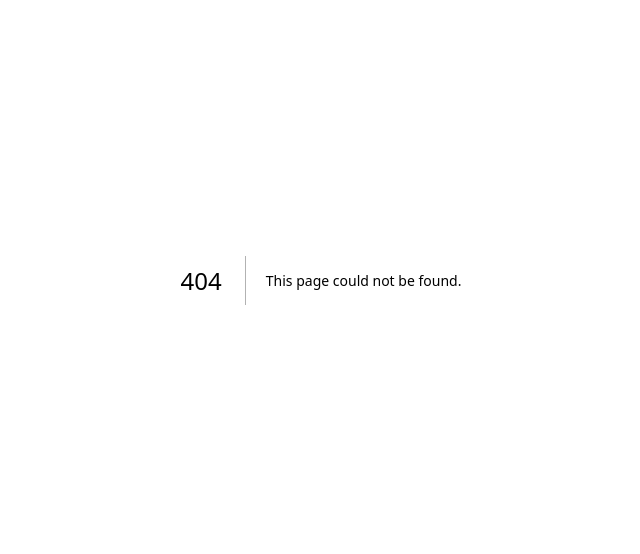
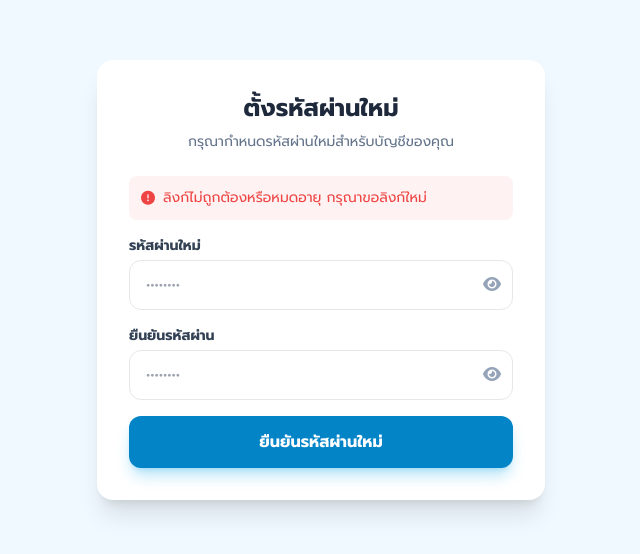
Before and after one commit to twanty979-hue/scan-food, a Next.js app: page /auth/reset-password in a window 1280 px wide. Before the commit this address had no page. Shown: the part 120-674 px from the top of the page, without its empty margins (319-959 px from the left). Built offline with nearby package versions, Linux system fonts and the light colour scheme; no server answers.

Commit message:
Add auth callback page

```diff
--- a/app/auth/callback/page.tsx
+++ b/app/auth/callback/page.tsx
@@ -1,17 +1,32 @@
 'use client';
 import { useEffect } from 'react';
 import { useRouter } from 'next/navigation';
-import { supabase } from '../../../lib/supabase';
+import { supabase } from '../../../lib/supabase'; // ⚠️ เช็ค path ให้ถูกนะครับ
 
 export default function AuthCallbackPage() {
   const router = useRouter();
 
   useEffect(() => {
     // ฟังก์ชันนี้จะคอยฟังว่า Supabase อ่านค่าจากลิงก์อีเมลเสร็จหรือยัง
-    const { data: { subscription } } = supabase.auth.onAuthStateChange((event, session) => {
-      if (event === 'SIGNED_IN') {
-        // ถ้ายืนยันสำเร็จ (มี Session แล้ว) -> ส่งไปหน้าตั้งร้าน
-        router.replace('/setup');
+    const { data: { subscription } } = supabase.auth.onAuthStateChange(async (event, session) => {
+
+      if (event === 'SIGNED_IN' && session) {
+        // ✅ 1. ล็อกอินสำเร็จแล้ว!
+
+        // ✅ 2. เช็คต่อทันทีว่า "มีร้านหรือยัง?"
+        const { data: profile } = await supabase
+          .from('profiles')
+          .select('brand_id')
+          .eq('id', session.user.id)
+          .single();
+
+        if (profile?.brand_id) {
+          // มีร้านแล้ว -> ไป Dashboard
+          router.replace('/dashboard');
+        } else {
+          // ยังไม่มีร้าน -> ไปหน้าตั้งค่าร้าน
+          router.replace('/setup');
+        }
       }
     });
 
@@ -20,11 +35,12 @@ export default function AuthCallbackPage() {
     };
   }, [router]);
 
+  //หน้านี้จะโชว์แค่แป๊บเดียว ระหว่างที่ระบบกำลังดีดคนไปหน้าอื่น
   return (
     <div className="min-h-screen flex flex-col items-center justify-center bg-white">
-      <div className="w-16 h-16 border-4 border-brand-200 border-t-brand-600 rounded-full animate-spin mb-4"></div>
+      <div className="w-16 h-16 border-4 border-slate-200 border-t-blue-600 rounded-full animate-spin mb-4"></div>
       <h2 className="text-xl font-bold text-slate-700">กำลังยืนยันตัวตน...</h2>
-      <p className="text-slate-500">กรุณารอสักครู่ ระบบกำลังพาคุณไปหน้าตั้งค่าร้าน</p>
+      <p className="text-slate-500">กรุณารอสักครู่ ระบบกำลังพาคุณเข้าสู่ร้านค้า</p>
     </div>
   );
 }
--- /dev/null
+++ b/app/auth/reset-password/page.tsx
@@ -0,0 +1,136 @@
+'use client';
+import { useState, useEffect } from 'react';
+import { supabase } from '../../../lib/supabase';
+import { useRouter } from 'next/navigation';
+
+export default function ResetPasswordPage() {
+  const router = useRouter();
+  const [password, setPassword] = useState('');
+  const [confirmPassword, setConfirmPassword] = useState('');
+  const [loading, setLoading] = useState(false);
+  const [msg, setMsg] = useState<{ type: 'error'|'success', text: string } | null>(null);
+
+  // ✅ เพิ่ม State สำหรับเปิด/ปิดตาดูรหัสผ่าน
+  const [showPassword, setShowPassword] = useState(false);
+  const [showConfirmPassword, setShowConfirmPassword] = useState(false);
+
+  useEffect(() => {
+    supabase.auth.getSession().then(({ data: { session } }) => {
+      if (!session) {
+        setMsg({ type: 'error', text: 'ลิงก์ไม่ถูกต้องหรือหมดอายุ กรุณาขอลิงก์ใหม่' });
+      }
+    });
+  }, []);
+
+  const handleUpdatePassword = async (e: React.FormEvent) => {
+    e.preventDefault();
+    if (password !== confirmPassword) {
+      setMsg({ type: 'error', text: 'รหัสผ่านไม่ตรงกัน' });
+      return;
+    }
+    if (password.length < 6) {
+        setMsg({ type: 'error', text: 'รหัสผ่านต้องมีอย่างน้อย 6 ตัวอักษร' });
+        return;
+    }
+
+    setLoading(true);
+    setMsg(null);
+
+    try {
+      const { error } = await supabase.auth.updateUser({ password: password });
+      if (error) throw error;
+
+      setMsg({ type: 'success', text: 'เปลี่ยนรหัสผ่านสำเร็จ! กำลังพากลับหน้า Dashboard...' });
+
+      setTimeout(() => {
+        router.replace('/dashboard');
+      }, 2000);
+
+    } catch (error: any) {
+      setMsg({ type: 'error', text: error.message });
+    } finally {
+      setLoading(false);
+    }
+  };
+
+  return (
+    <div className="min-h-screen flex items-center justify-center bg-brand-50 p-4">
+      <div className="bg-white w-full max-w-md p-8 rounded-2xl shadow-xl">
+        <h1 className="text-2xl font-bold text-slate-800 mb-2 text-center">ตั้งรหัสผ่านใหม่</h1>
+        <p className="text-slate-500 text-center mb-6 text-sm">กรุณากำหนดรหัสผ่านใหม่สำหรับบัญชีของคุณ</p>
+
+        {msg && (
+          <div className={`p-3 mb-4 rounded-lg text-sm flex items-center gap-2 ${msg.type === 'success' ? 'bg-green-50 text-green-600' : 'bg-red-50 text-red-500'}`}>
+            <i className={`fa-solid ${msg.type === 'success' ? 'fa-check-circle' : 'fa-circle-exclamation'}`}></i>
+            {msg.text}
+          </div>
+        )}
+
+        <form onSubmit={handleUpdatePassword} className="space-y-4">
+
+          {/* ช่องรหัสผ่านใหม่ */}
+          <div>
+            <label className="block text-sm font-bold text-slate-700 mb-1">รหัสผ่านใหม่</label>
+            <div className="relative">
+                <input
+                  type={showPassword ? "text" : "password"} // ✅ สลับ type
+                  required
+                  className="w-full px-4 py-3 border rounded-xl focus:ring-2 focus:ring-brand-500 outline-none pr-10" // pr-10 เผื่อที่ให้ไอคอน
+                  placeholder="••••••••"
+                  value={password}
+                  onChange={(e) => setPassword(e.target.value)}
+                />
+                {/* ปุ่มรูปตา */}
+                <button
+                  type="button"
+                  onClick={() => setShowPassword(!showPassword)}
+                  className="absolute right-3 top-1/2 -translate-y-1/2 text-slate-400 hover:text-slate-600 focus:outline-none"
+                >
+                  {showPassword ? (
+                    <i className="fa-solid fa-eye-slash"></i>
+                  ) : (
+                    <i className="fa-solid fa-eye"></i>
+                  )}
+                </button>
+            </div>
+          </div>
+
+          {/* ช่องยืนยันรหัสผ่าน */}
+          <div>
+            <label className="block text-sm font-bold text-slate-700 mb-1">ยืนยันรหัสผ่าน</label>
+            <div className="relative">
+                <input
+                  type={showConfirmPassword ? "text" : "password"} // ✅ สลับ type
+                  required
+                  className="w-full px-4 py-3 border rounded-xl focus:ring-2 focus:ring-brand-500 outline-none pr-10"
+                  placeholder="••••••••"
+                  value={confirmPassword}
+                  onChange={(e) => setConfirmPassword(e.target.value)}
+                />
+                {/* ปุ่มรูปตา */}
+                <button
+                  type="button"
+                  onClick={() => setShowConfirmPassword(!showConfirmPassword)}
+                  className="absolute right-3 top-1/2 -translate-y-1/2 text-slate-400 hover:text-slate-600 focus:outline-none"
+                >
+                  {showConfirmPassword ? (
+                    <i className="fa-solid fa-eye-slash"></i>
+                  ) : (
+                    <i className="fa-solid fa-eye"></i>
+                  )}
+                </button>
+            </div>
+          </div>
+
+          <button
+            type="submit"
+            disabled={loading}
+            className="w-full bg-brand-600 hover:bg-brand-700 text-white font-bold py-3.5 rounded-xl transition-all shadow-lg shadow-brand-500/30 disabled:opacity-70"
+          >
+            {loading ? 'กำลังบันทึก...' : 'ยืนยันรหัสผ่านใหม่'}
+          </button>
+        </form>
+      </div>
+    </div>
+  );
+}
--- a/app/login/page.tsx
+++ b/app/login/page.tsx
@@ -1,9 +1,9 @@
 'use client';
 import { useState, useEffect } from 'react';
-import { supabase } from '../../lib/supabase';
+import { supabase } from '../../lib/supabase'; // ตรวจสอบ path ให้ถูกต้อง
 import { useRouter } from 'next/navigation';
 import Link from 'next/link';
-import Image from 'next/image'; // ✅ 1. import Image เข้ามา
+import Image from 'next/image';
 
 export default function LoginPage() {
   const router = useRouter();
@@ -11,12 +11,15 @@ export default function LoginPage() {
   const [password, setPassword] = useState('');
   const [loading, setLoading] = useState(false);
   const [errorMsg, setErrorMsg] = useState<string | null>(null);
+  const [successMsg, setSuccessMsg] = useState<string | null>(null); // ✅ เพิ่มแจ้งเตือนสำเร็จ
+
+  // ✅ State สำหรับสลับหน้า (Login vs Forgot Password)
+  const [isRecovery, setIsRecovery] = useState(false);
 
   // เช็ค Session (โค้ดเดิม)
   useEffect(() => {
     const checkSession = async () => {
       const { data: { session } } = await supabase.auth.getSession();
-
       if (session) {
         const { data: profile } = await supabase
           .from('profiles')
@@ -24,24 +27,18 @@ export default function LoginPage() {
           .eq('id', session.user.id)
           .single();
 
-        if (profile?.brand_id) {
-          router.replace('/dashboard');
-        } else {
-          router.replace('/setup');
-        }
+        if (profile?.brand_id) router.replace('/dashboard');
+        else router.replace('/setup');
       }
     };
-
     checkSession();
   }, [router]);
 
-  // ✅ ฟังก์ชันเติม @gmail.com
   const addGmailSuffix = () => {
-    if (!email.includes('@')) {
-      setEmail((prev) => prev + '@gmail.com');
-    }
+    if (!email.includes('@')) setEmail((prev) => prev + '@gmail.com');
   };
 
+  // ✅ ฟังก์ชัน Login ปกติ
   const handleLogin = async (e: React.FormEvent) => {
     e.preventDefault();
     setLoading(true);
@@ -56,20 +53,41 @@ export default function LoginPage() {
       if (loginError) throw loginError;
       if (!authData.user) throw new Error("ไม่พบข้อมูลผู้ใช้");
 
-      const { data: profile, error: profileError } = await supabase
+      const { data: profile } = await supabase
         .from('profiles')
         .select('brand_id')
         .eq('id', authData.user.id)
         .single();
 
-      if (profileError || !profile || !profile.brand_id) {
-        router.push('/setup');
-      } else {
-        router.push('/dashboard');
-      }
+      if (!profile?.brand_id) router.push('/setup');
+      else router.push('/dashboard');
 
     } catch (error: any) {
       setErrorMsg(error.message);
+      setLoading(false);
+    }
+  };
+
+  // ✅ ฟังก์ชันส่งอีเมลรีเซ็ตรหัสผ่าน
+  const handleResetPassword = async (e: React.FormEvent) => {
+    e.preventDefault();
+    setLoading(true);
+    setErrorMsg(null);
+    setSuccessMsg(null);
+
+    try {
+      const { error } = await supabase.auth.resetPasswordForEmail(email, {
+        // 🔥 สำคัญ: ลิงก์นี้คือหน้าที่จะให้ลูกค้าไปตั้งรหัสใหม่ (เราจะสร้างในขั้นตอนที่ 2)
+        redirectTo: `${window.location.origin}/auth/reset-password`,
+      });
+
+      if (error) throw error;
+
+      setSuccessMsg("ส่งลิงก์เปลี่ยนรหัสผ่านไปที่อีเมลแล้ว! กรุณาตรวจสอบ Inbox/Junk");
+
+    } catch (error: any) {
+      setErrorMsg(error.message);
+    } finally {
       setLoading(false);
     }
   };
@@ -82,29 +100,29 @@ export default function LoginPage() {
 
       <div className="bg-white w-full max-w-md p-8 rounded-[2rem] shadow-2xl shadow-brand-500/10 border border-white/50 backdrop-blur-sm relative z-10">
 
-        {/* Header with Shop Logo */}
+        {/* Header */}
         <div className="text-center mb-8">
-          {/* ✅ ส่วนแสดง Logo ร้าน */}
           <div className="w-24 h-24 bg-white rounded-2xl flex items-center justify-center shadow-lg shadow-brand-500/20 mx-auto mb-4 p-2 border border-slate-100 relative overflow-hidden">
-             {/* ⚠️ เปลี่ยน src="/logo.png" เป็น path รูปของคุณ */}
-             {/* ถ้ายังไม่มีรูป ให้ใช้ Placeholder นี้ไปก่อนได้ครับ */}
              <Image
                src="/logo.png"
                alt="Shop Logo"
                fill
                className="object-contain p-2"
                onError={(e) => {
-                 // Fallback ถ้าหารูปไม่เจอ ให้ซ่อนแล้วโชว์ไอคอนแทน (เทคนิคเสริม)
                  e.currentTarget.style.display = 'none';
                  e.currentTarget.parentElement?.classList.add('fallback-icon');
                }}
              />
-             {/* Fallback Icon (เผื่อรูปเสียหรือไม่ใส่รูป) */}
              <i className="fa-solid fa-store text-4xl text-brand-500 hidden fallback-icon:block absolute"></i>
           </div>
 
-          <h1 className="text-3xl font-bold text-slate-800">ยินดีต้อนรับกลับ!</h1>
-          <p className="text-slate-500 mt-2">FoodScan Management System</p>
+          {/* เปลี่ยนหัวข้อตามโหมด */}
+          <h1 className="text-3xl font-bold text-slate-800">
+            {isRecovery ? 'กู้คืนรหัสผ่าน' : 'ยินดีต้อนรับกลับ!'}
+          </h1>
+          <p className="text-slate-500 mt-2">
+            {isRecovery ? 'กรอกอีเมลเพื่อรับลิงก์ตั้งรหัสใหม่' : 'FoodScan Management System'}
+          </p>
         </div>
 
         {/* Error Message */}
@@ -115,13 +133,22 @@ export default function LoginPage() {
           </div>
         )}
 
-        {/* Login Form */}
-        <form onSubmit={handleLogin} className="space-y-5">
+        {/* Success Message */}
+        {successMsg && (
+          <div className="mb-6 p-4 bg-green-50 border border-green-100 text-green-600 text-sm rounded-xl flex items-center gap-3">
+            <i className="fa-solid fa-circle-check"></i>
+            {successMsg}
+          </div>
+        )}
+
+        {/* Form (สลับฟังก์ชันตามโหมด) */}
+        <form onSubmit={isRecovery ? handleResetPassword : handleLogin} className="space-y-5">
+
+          {/* ช่องอีเมล (ใช้ร่วมกันทั้ง 2 โหมด) */}
           <div>
             <label className="block text-sm font-bold text-slate-700 mb-2 ml-1">อีเมล</label>
             <div className="relative group">
               <i className="fa-solid fa-envelope absolute left-4 top-1/2 -translate-y-1/2 text-slate-400 group-focus-within:text-brand-500 transition-colors"></i>
-
               <input
                 type="email"
                 required
@@ -130,21 +157,16 @@ export default function LoginPage() {
                 className="w-full pl-12 pr-4 py-3.5 bg-slate-50 border border-slate-200 rounded-xl focus:outline-none focus:ring-2 focus:ring-brand-500/50 focus:border-brand-500 transition-all font-medium text-slate-700"
                 placeholder="ชื่อบัญชีของคุณ"
               />
-
-              {/* ✅ ปุ่มทางลัด + @gmail.com */}
-              {/* จะแสดงเมื่อมีข้อความ และยังไม่มีเครื่องหมาย @ */}
               {email.length > 0 && !email.includes('@') && (
-                <button
-                  type="button" // สำคัญมาก! ต้องเป็น type button ไม่งั้นมันจะ submit form
-                  onClick={addGmailSuffix}
-                  className="absolute right-2 top-1/2 -translate-y-1/2 text-xs font-bold bg-brand-100 text-brand-600 px-2 py-1.5 rounded-lg hover:bg-brand-200 transition-colors animate-in fade-in zoom-in duration-200"
-                >
+                <button type="button" onClick={addGmailSuffix} className="absolute right-2 top-1/2 -translate-y-1/2 text-xs font-bold bg-brand-100 text-brand-600 px-2 py-1.5 rounded-lg hover:bg-brand-200 transition-colors">
                   + @gmail.com
                 </button>
               )}
             </div>
           </div>
 
+          {/* ช่องรหัสผ่าน (ซ่อนเมื่ออยู่โหมดกู้คืน) */}
+          {!isRecovery && (
             <div>
               <label className="block text-sm font-bold text-slate-700 mb-2 ml-1">รหัสผ่าน</label>
               <div className="relative group">
@@ -159,9 +181,21 @@ export default function LoginPage() {
                 />
               </div>
             </div>
+          )}
 
+          {/* ปุ่มสลับโหมด */}
           <div className="flex justify-end">
-            <a href="#" className="text-sm font-bold text-brand-500 hover:text-brand-600">ลืมรหัสผ่าน?</a>
+            <button
+                type="button"
+                onClick={() => {
+                    setIsRecovery(!isRecovery);
+                    setErrorMsg(null);
+                    setSuccessMsg(null);
+                }}
+                className="text-sm font-bold text-brand-500 hover:text-brand-600"
+            >
+              {isRecovery ? 'กลับไปหน้าเข้าสู่ระบบ' : 'ลืมรหัสผ่าน?'}
+            </button>
           </div>
 
           <button
@@ -169,11 +203,10 @@ export default function LoginPage() {
             disabled={loading}
             className="w-full bg-gradient-to-r from-brand-600 to-brand-500 hover:from-brand-700 hover:to-brand-600 text-white font-bold py-4 rounded-xl shadow-lg shadow-brand-500/30 active:scale-95 transition-all flex items-center justify-center gap-2 disabled:opacity-70 disabled:cursor-not-allowed"
           >
-            {loading ? <i className="fa-solid fa-circle-notch animate-spin"></i> : 'เข้าสู่ระบบ'}
+            {loading ? <i className="fa-solid fa-circle-notch animate-spin"></i> : (isRecovery ? 'ส่งลิงก์รีเซ็ตรหัสผ่าน' : 'เข้าสู่ระบบ')}
           </button>
         </form>
 
-        {/* Footer */}
         <div className="mt-8 text-center text-sm text-slate-500">
           ยังไม่มีบัญชีร้านค้า?
           <Link href="/register" className="text-brand-600 font-bold ml-1 hover:underline">สมัครสมาชิกฟรี</Link>
```
Lines whose indentation alone changed are shown as unchanged.
